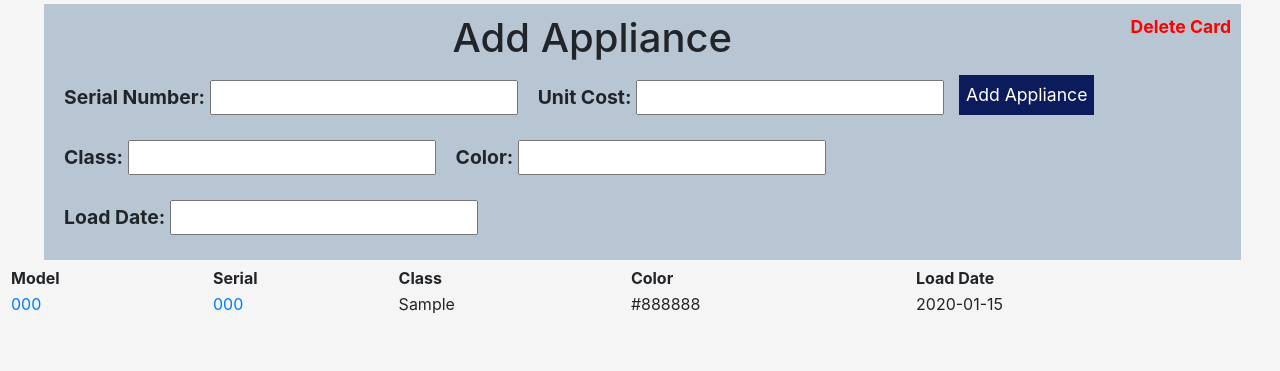
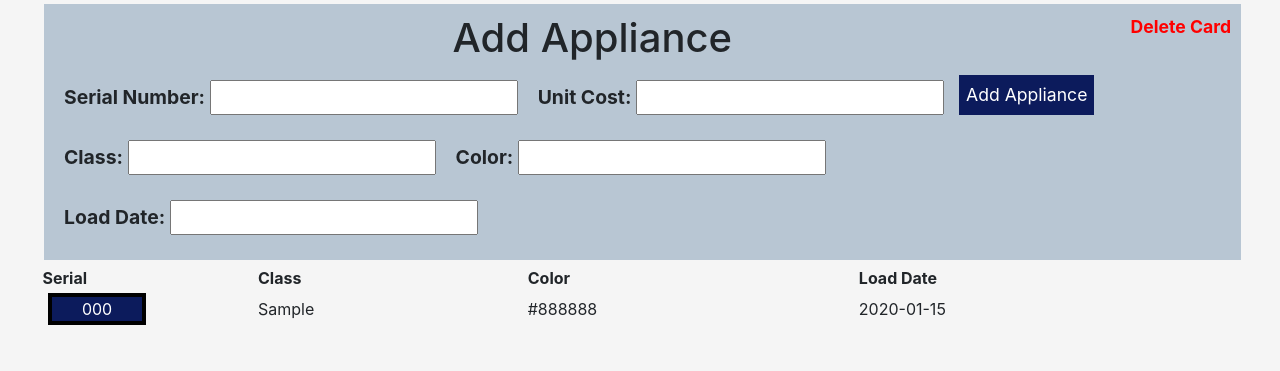
Before and after one commit to CarterFiggins/HookerAppliance, a Django app: page /applianceView/1/ in a window 1280 px wide. Shown: the part 235-606 px from the top of the page. Run offline with Django 3.2, Linux system fonts and the light colour scheme; tables that the repository leaves empty hold one stand-in row (values such as "Sample post"); some libraries are stand-ins or nearby versions.

Commit message:
progress on columns

```diff
--- a/HookerApp/cards/static/cards/style.css
+++ b/HookerApp/cards/static/cards/style.css
@@ -50,6 +50,11 @@ body{
 	font-weight: bold;
 
 
+}
+.columnView{
+	margin-left: 2.5%;
+
+	color: bule;
 }
 
 .ticket{
@@ -141,6 +146,8 @@ p{
 	color: white;
 	float: left;
 	font-size: 100%;
+	text-align: center;
+
 	-webkit-transition-duration: 0.4s; /* Safari */
 	transition-duration: 0.4s;
 }
--- a/HookerApp/cards/templates/cards/applianceView.html
+++ b/HookerApp/cards/templates/cards/applianceView.html
@@ -54,23 +54,20 @@
 
 	</div>
 
-	<div class = "cardWaper">
+	<div class = "cardWaper columnView">
 		{% if appliances %}
 			<table style="width:100%">
 			  <tr>
-				<th>Model</th>
 				<th>Serial</th>
 				<th>Class</th>
 				<th>Color</th>
 				<th>Load Date</th>
 			  </tr>
 			{% for appliance in appliances %}
-					<div>
+					<div  >
 
 						  <tr>
-
-							<td><a href = "/applianceDetails/{{appliance.id}}">{{appliance.card.modelNumber}}</a></td>
-							<td><a href = "/applianceDetails/{{appliance.id}}">{{appliance.serialNumber}}</a></td>
+							<td ><a href = "/applianceDetails/{{appliance.id}}"><div class = 'allAppliances'>{{appliance.serialNumber}} </div></a></td>
 							<td> {{appliance.Class}}</td>
 							<td> {{appliance.color}}</td>
 							<td> {{appliance.date}} </td>
```
